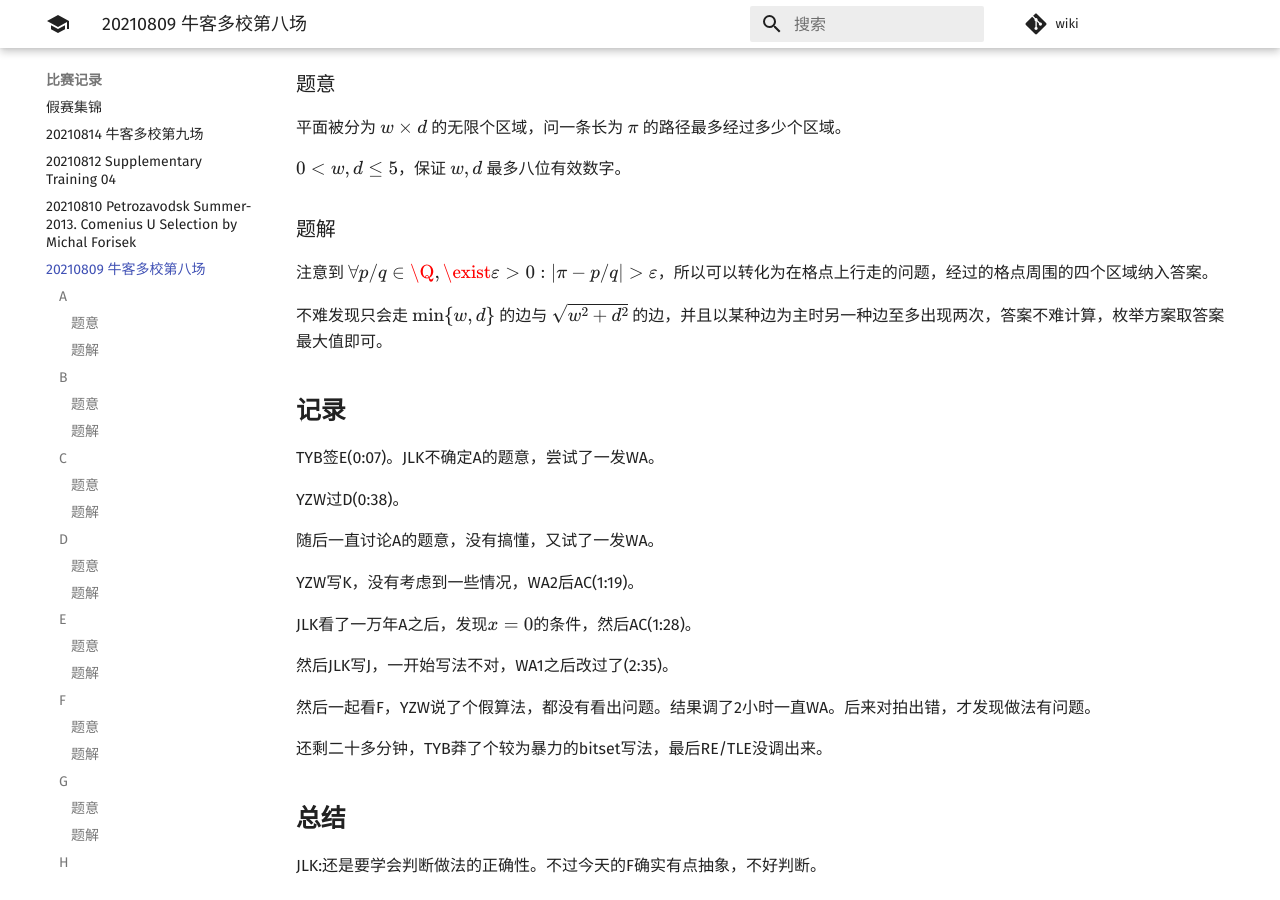
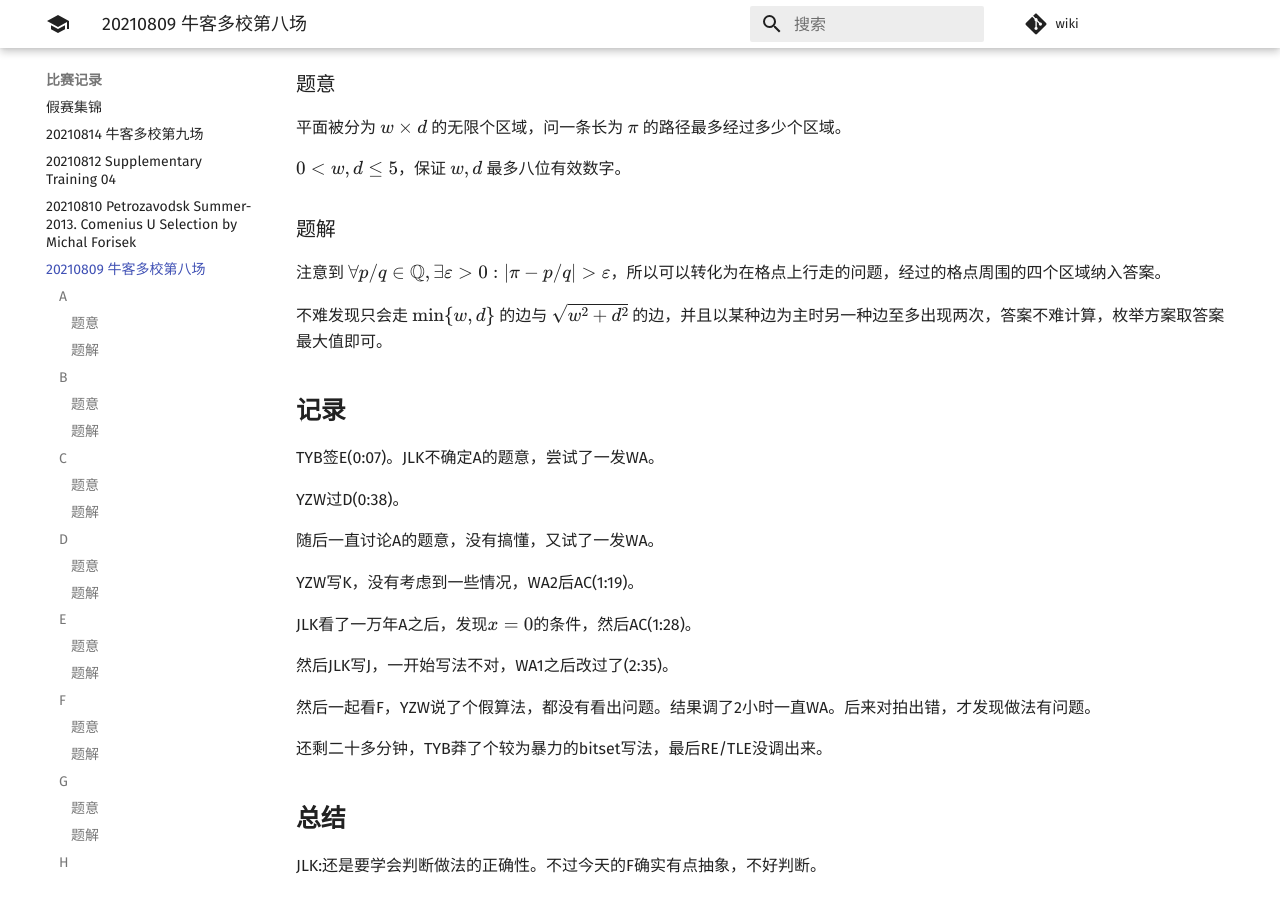
Before and after one commit to PoorMath/PoorMath.github.io, an MkDocs documentation site: the page built from docs/contest/20210809 牛客多校第八场.md, in a window 1280 px wide and 900 px high, scrolled down 6167 px. Built offline with MkDocs 1.6.1 and Material for MkDocs 9.7.7, drawn with Linux system fonts in a browser that asks for light colours; comment, search, counter and statistics services are not loaded.

Commit message:
Update 20210809 牛客多校第八场.md

```diff
--- a/docs/contest/20210809 牛客多校第八场.md
+++ b/docs/contest/20210809 牛客多校第八场.md
@@ -237,7 +237,7 @@ $0<w,d\leq 5$，保证 $w,d$ 最多八位有效数字。
 
 ### 题解
 
-注意到 $\forall p/q \in \Q, \exist \varepsilon >0:|\pi-p/q|>\varepsilon$，所以可以转化为在格点上行走的问题，经过的格点周围的四个区域纳入答案。
+注意到 $\forall p/q \in \mathbb{Q}, \exists \varepsilon >0:|\pi-p/q|>\varepsilon$，所以可以转化为在格点上行走的问题，经过的格点周围的四个区域纳入答案。
 
 不难发现只会走 $\min\{w,d\}$ 的边与 $\sqrt{w^2+d^2}$ 的边，并且以某种边为主时另一种边至多出现两次，答案不难计算，枚举方案取答案最大值即可。
 
```
